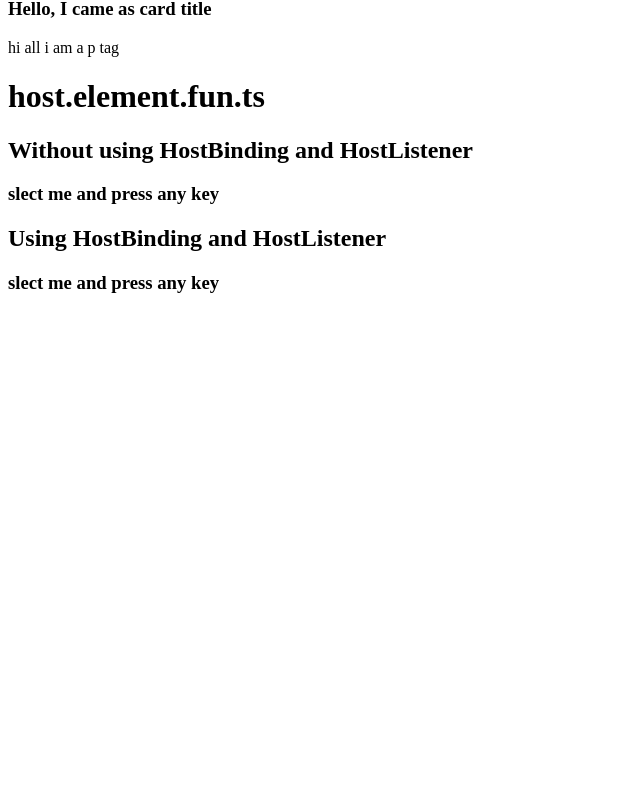
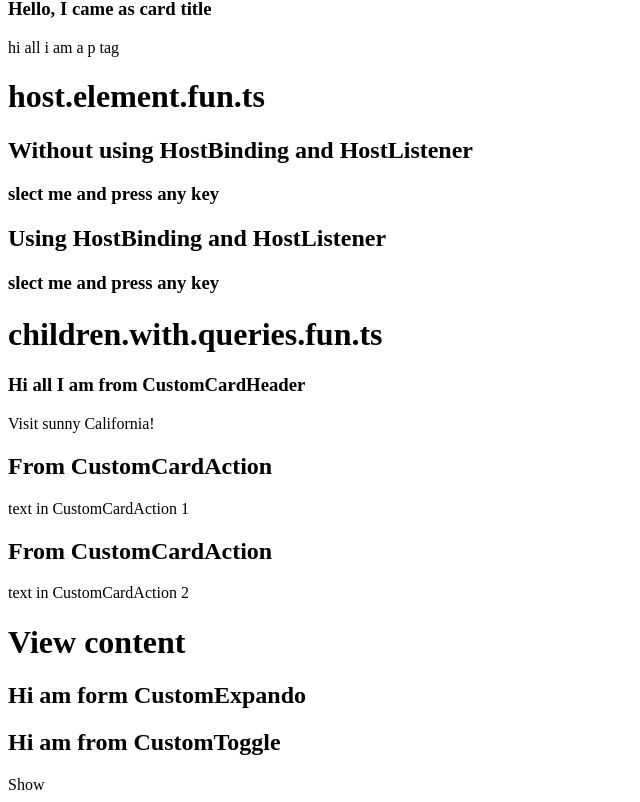
Before and after one commit to ArghyaGhoshBhim/AngularDon, an Angular app in the folder angularDon/: page / in a window 1280 px wide. Shown: the part 746-1548 px from the top of the page, without its empty margins (0-640 px from the left). Before the commit the page ends 1059 px from the top, so only its background shows below. Built offline with nearby package versions, Linux system fonts and the light colour scheme.

Commit message:
fun of view query and content query

```diff
--- a/angularDon/src/app/app.component.html
+++ b/angularDon/src/app/app.component.html
@@ -3,3 +3,4 @@
 <fun-output />
 <custom-card />
 <host-fun />
+<children-with-queries-fun />
--- a/angularDon/src/app/app.component.ts
+++ b/angularDon/src/app/app.component.ts
@@ -5,6 +5,7 @@ import { InputFun } from './components.fun/selectors.fun';
 import { FunOutput } from './components.fun/outputs.fun';
 import { CustomCard } from './components.fun/content.projection.fun';
 import { HostFun } from './components.fun/host.element.fun';
+import { ChildrenWithQueries } from './components.fun/children.with.queries.fun';
 
 @Component({
   selector: 'app-root',
@@ -15,7 +16,8 @@ import { HostFun } from './components.fun/host.element.fun';
     InputFun,
     FunOutput,
     CustomCard,
-    HostFun
+    HostFun,
+    ChildrenWithQueries
   ],
   templateUrl: './app.component.html',
   styleUrl: './app.component.scss',
--- /dev/null
+++ b/angularDon/src/app/components.fun/children.with.queries.fun.ts
@@ -0,0 +1,125 @@
+import {
+  Component,
+  ContentChild,
+  ElementRef,
+  Input,
+  QueryList,
+  ViewChild,
+  ViewChildren,
+} from '@angular/core';
+
+@Component({
+  selector: 'custom-card-header',
+  standalone: true,
+  template: `
+    <h3>{{ text }}</h3>
+    <ng-content></ng-content>
+  `,
+})
+export class CustomCardHeader {
+  text = 'Hi all I am from CustomCardHeader';
+}
+
+@Component({
+  selector: 'custom-card-action',
+  standalone: true,
+  template: `
+    <h2>From CustomCardAction</h2>
+    {{ text }}
+  `,
+})
+export class CustomCardAction {
+  @Input() text: string = '';
+}
+
+@Component({
+  selector: 'custom-card',
+  imports: [CustomCardHeader, CustomCardAction],
+  standalone: true,
+  template: `<custom-card-header>Visit sunny California!</custom-card-header>
+    <custom-card-action text="text in CustomCardAction 1" />
+    <custom-card-action text="text in CustomCardAction 2" /> `,
+})
+export class CustomCard {
+  @ViewChild(CustomCardHeader) header: CustomCardHeader | undefined;
+  @ViewChildren(CustomCardAction) actions:
+    | QueryList<CustomCardAction>
+    | undefined;
+  ngAfterViewInit() {
+    console.log(
+      'Hi am CustomCardHeader from ViewChild in CustomCard: ',
+      this.header?.text
+    );
+    this.actions?.forEach((action) => {
+      console.log('Hi am custom card action from ViewChildren: ', action.text);
+    });
+  }
+}
+
+@Component({
+  selector: 'custom-toggle',
+  standalone: true,
+  template: `
+    <h2>Hi am from CustomToggle</h2>
+    <ng-content />
+  `,
+})
+export class CustomToggle {
+  text: string | undefined;
+}
+@Component({
+  selector: 'custom-expando',
+  standalone: true,
+  template: `
+    <div #myEle>
+      <h2>Hi am form CustomExpando</h2>
+      <ng-content />
+    </div>
+  `,
+})
+export class CustomExpando {
+  @ContentChild(CustomToggle) toggle: CustomToggle | undefined;
+  @ViewChild('myEle') ele: ElementRef | undefined;
+
+  ngAfterContentInit() {
+    console.log('ContentChild from CustomExpando', this.toggle?.text);
+    console.log('ContentChild from CustomExpando', this.toggle);
+    // Resul will be undefined
+    console.log(
+        'ContentChild element from CustomExpando: ',
+        this.ele?.nativeElement
+      );
+  }
+
+  ngAfterViewInit(){
+    console.log(
+        'ContentChild element from CustomExpando: ',
+        this.ele?.nativeElement
+      );
+  }
+}
+
+@Component({
+  selector: 'user-profile',
+  standalone: true,
+  imports: [CustomExpando, CustomToggle],
+  template: `
+    <h1>View content</h1>
+    <custom-expando>
+      <custom-toggle>Show</custom-toggle>
+    </custom-expando>
+  `,
+})
+export class UserProfile {}
+
+@Component({
+  selector: 'children-with-queries-fun',
+  imports: [CustomCard, UserProfile],
+  standalone: true,
+  template: `
+    <h1>children.with.queries.fun.ts</h1>
+    <custom-card />
+    <user-profile />
+  `,
+})
+export class ChildrenWithQueries {}
```
